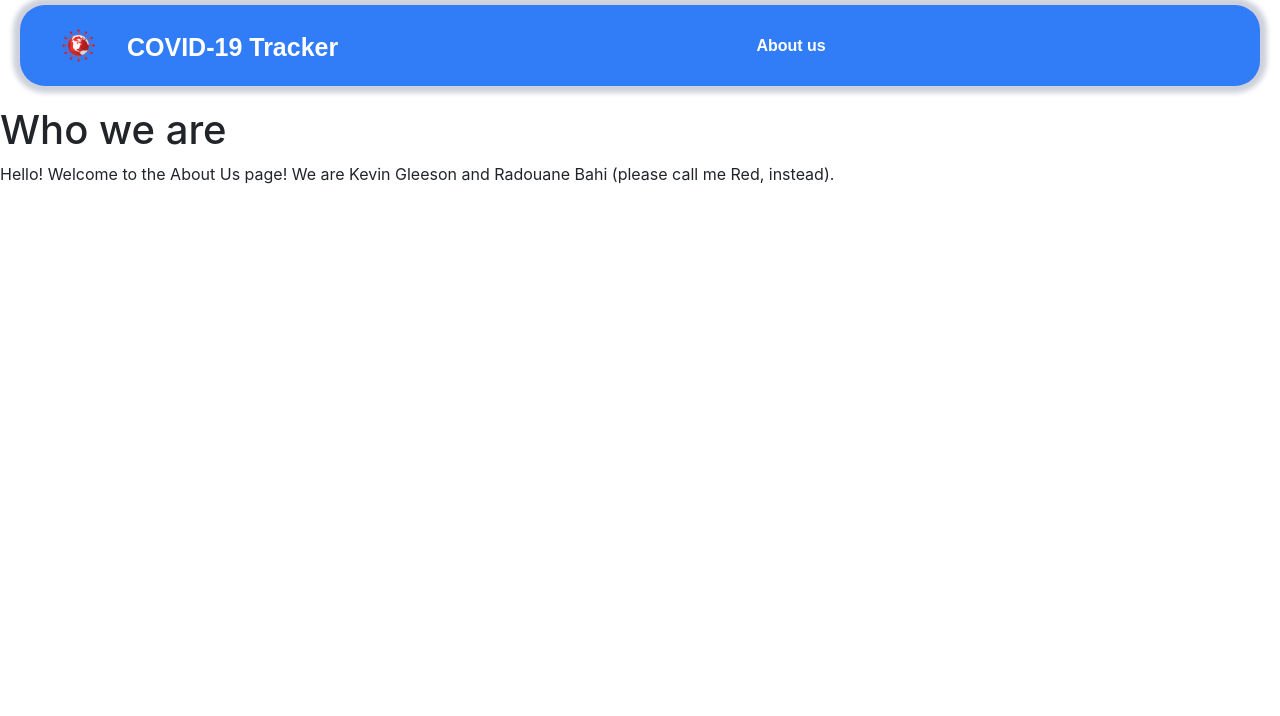
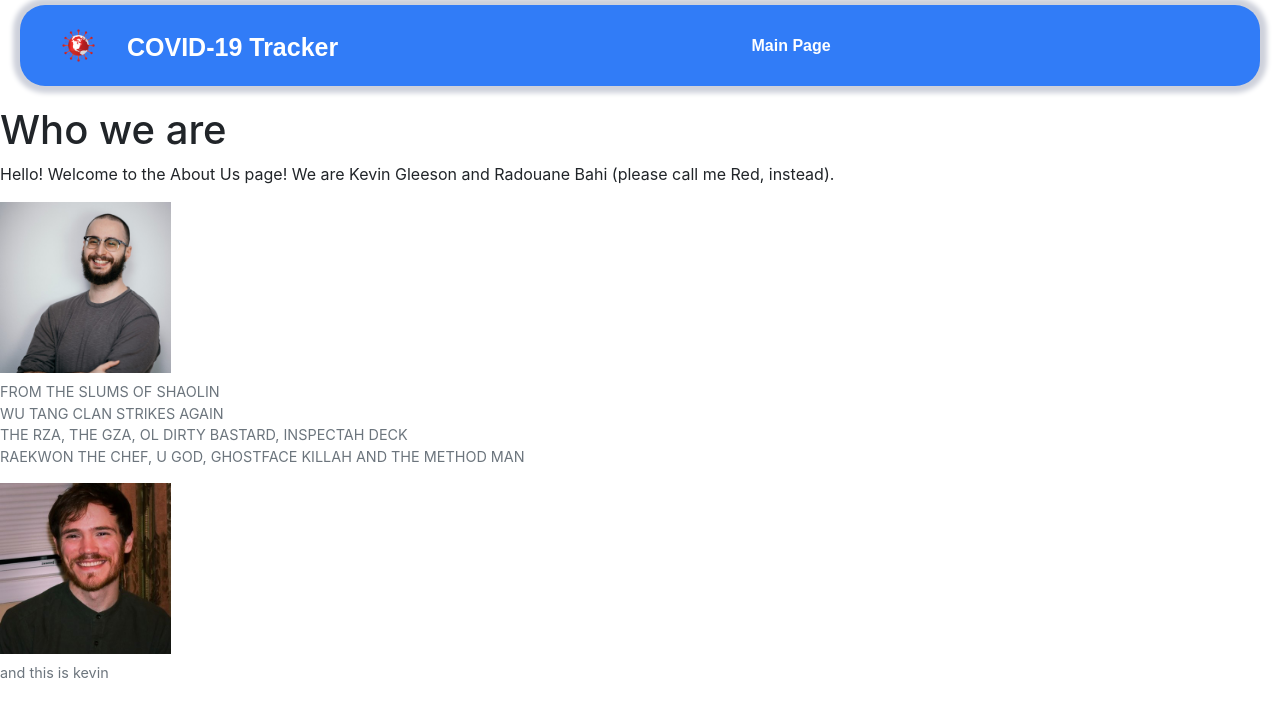
Before and after one commit to radbahi/newcovid19tracker, a React (Create React App) app in the folder frontend/: page /aboutus in a window 1280 px wide. Shown: the top 716 px of the page. Built offline with nearby package versions, Linux system fonts and the light colour scheme; no server answers.

Commit message:
changed up navbar logic for aboutus url and other stuff

```diff
--- a/frontend/src/components/WorldMap.js
+++ b/frontend/src/components/WorldMap.js
@@ -126,7 +126,7 @@ const WorldMap = ({ selectedLocation }) => {
                       onMouseLeave={onMouseLeave}
                       fill={current ? colorScale(current.active) : '#EEE'}
                       stroke='blue'
-                      strokeOpacity='0.8'
+                      strokeOpacity='1'
                     />
                   ) : (
                     <Geography
@@ -135,6 +135,8 @@ const WorldMap = ({ selectedLocation }) => {
                       onMouseEnter={onMouseEnter(current)}
                       onMouseLeave={onMouseLeave}
                       fill={current ? colorScale(current.active) : '#EEE'}
+                      stroke='black'
+                      strokeOpacity='0.1'
                     />
                   )
                 })
--- a/frontend/src/screens/AboutUsScreen.js
+++ b/frontend/src/screens/AboutUsScreen.js
@@ -1,4 +1,5 @@
 import styled from 'styled-components'
+import { Figure } from 'react-bootstrap'
 import RedPic from '../pictures/MYPIC.jpeg'
 import KevinPic from '../pictures/KEVINPIC.jpeg'
 
@@ -12,6 +13,19 @@ const AboutUs = () => {
         Hello! Welcome to the About Us page! We are Kevin Gleeson and Radouane
         Bahi (please call me Red, instead).
       </p>
+      <Figure>
+        <Figure.Image width={171} height={180} alt='171x180' src={RedPic} />
+        <Figure.Caption>
+          FROM THE SLUMS OF SHAOLIN{<br />} WU TANG CLAN STRIKES AGAIN{<br />}{' '}
+          THE RZA, THE GZA, OL DIRTY BASTARD, INSPECTAH DECK{<br />} RAEKWON THE
+          CHEF, U GOD, GHOSTFACE KILLAH AND THE METHOD MAN
+        </Figure.Caption>
+      </Figure>
+      <br />
+      <Figure>
+        <Figure.Image width={171} height={180} alt='171x180' src={KevinPic} />
+        <Figure.Caption>and this is kevin</Figure.Caption>
+      </Figure>
     </StyledAboutUs>
   )
 }
--- a/frontend/src/screens/NavBar.js
+++ b/frontend/src/screens/NavBar.js
@@ -29,7 +29,11 @@ const NavBar = () => {
               Logout{' '}
             </Button>
           ) : null}
-          <Nav.Link href='/aboutus'> About us </Nav.Link>
+          {window.location.pathname !== '/aboutus' ? (
+            <Nav.Link href='/aboutus'> About us </Nav.Link>
+          ) : (
+            <Nav.Link href='/'> Main Page </Nav.Link>
+          )}
         </Nav>
       </Navbar.Collapse>
     </Navbar>
```
Also changed, not shown: 1 other file (tests, documents, lock files or other folders).
